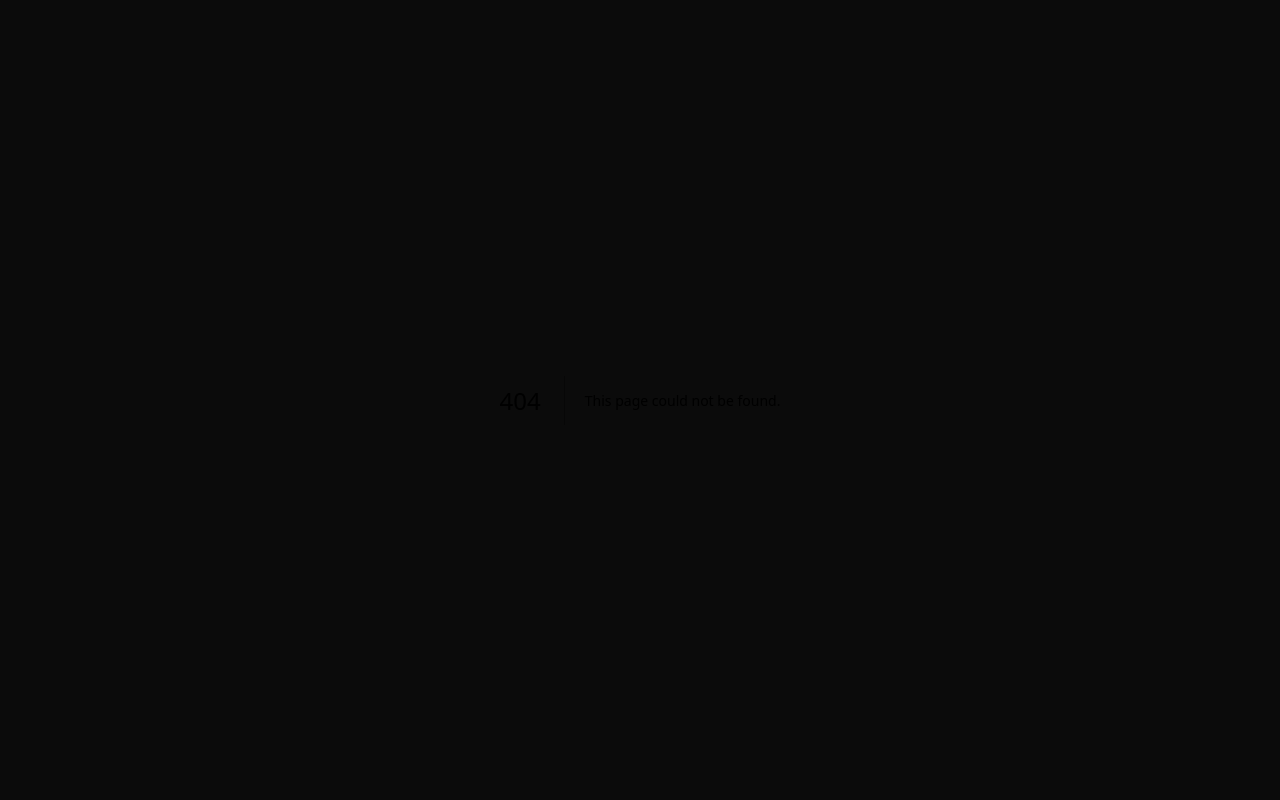
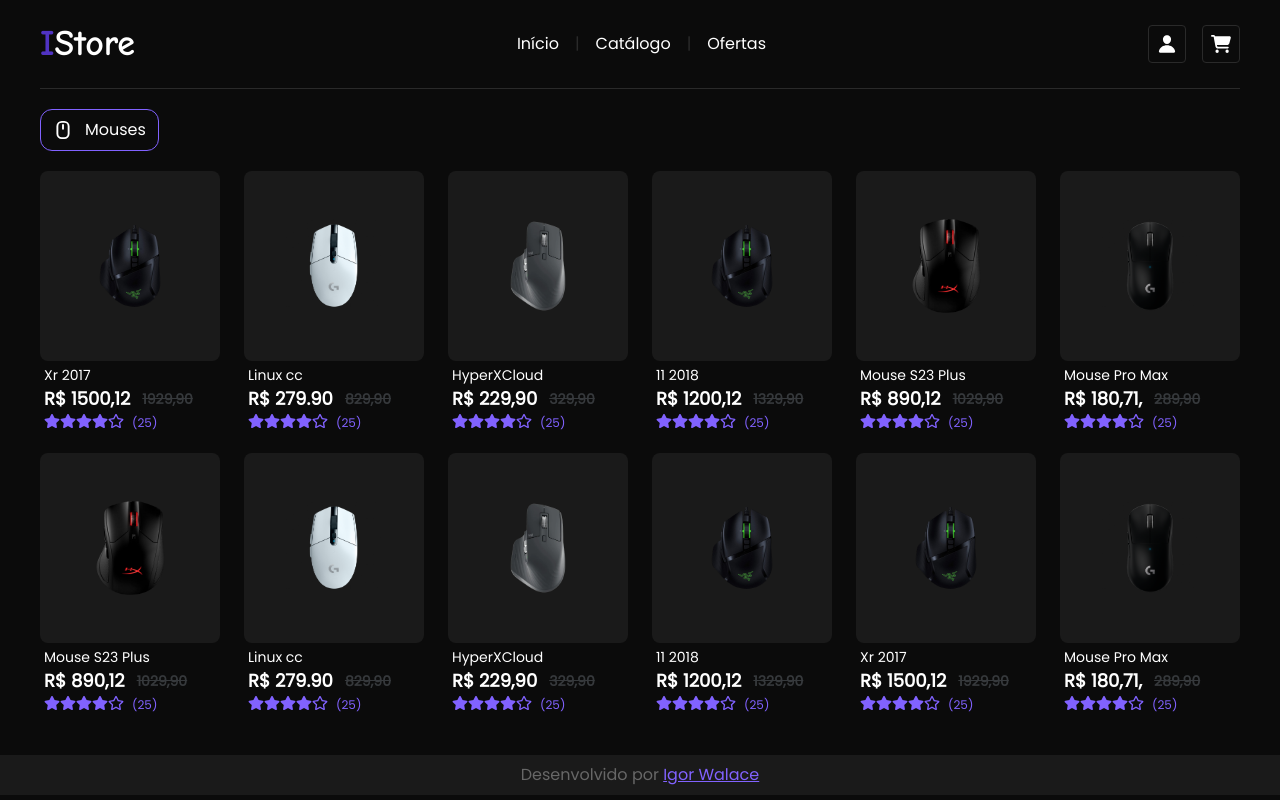
Before and after one commit to Igorwalace/I-Store, a Next.js app: page /pages/mouses in a window 1280 px wide. Before the commit this address had no page. Built offline with nearby package versions, Linux system fonts and the light colour scheme.

Commit message:
section mouse ready, single page of the mouse

```diff
--- /dev/null
+++ b/src/app/pages/Componentes_Global_Mouse/infoMouses.tsx
@@ -0,0 +1,57 @@
+//React
+import React from 'react'
+import Image from 'next/image'
+
+//Pages
+import { Products } from '../produtos/ArrayProducts'
+
+//React icons
+import { FaRegStar, FaStar } from 'react-icons/fa'
+
+
+const InfoMouses = () => {
+    return (
+        <>
+            <div className='flex justify-between items-center gap-4 overflow-x-auto scrollbar-hide my-5' >
+                {Products
+                    .filter(Products => Products.type === "Mouse")
+                    .slice(0, 6)
+                    .sort((a, b) => Math.random() - 0.5)
+                    .map((info) => (
+                        <div key={info.id}>
+                            <div className='bg-[#1a1a1a] min-w-[156px] min-h-[170px] md:min-w-[180px] md:min-h-[190px] rounded-lg flex items-center justify-center hover:scale-95 duration-200 cursor-pointer' >
+                                <Image
+                                    className='w-[150px] h-[135px] md:w-[114px] md:h-[94px]'
+                                    src={info.img}
+                                    width={500}
+                                    height={500}
+                                    alt="Image Do Produto"
+                                />
+                            </div>
+                            <div className="text-white p-1">
+                                <div>
+                                    <h1 className='md:text-sm text-xs' >{info.title}</h1>
+                                </div>
+                                <div className='flex items-center gap-3' >
+                                    <h1 className='md:text-lg text-base font-bold flex flex-nowrap' >{info.price}</h1>
+                                    <h1 className="md:text-sm text-xs text-[#36393C] font-bold line-through flex">{info.oldPrice}</h1>
+                                </div>
+                                <div className="flex items-center text-[#8162FF] gap-2">
+                                    <div className='flex items-center' >
+                                        <FaStar />
+                                        <FaStar />
+                                        <FaStar />
+                                        <FaStar />
+                                        <FaRegStar />
+                                    </div>
+                                    <span className='text-xs relative top-[2px]' >(25)</span>
+                                </div>
+                            </div>
+                        </div>
+                    ))}
+            </div>
+        </>
+    )
+}
+
+export default InfoMouses
--- a/src/app/pages/catalogo/arrayProductsCatalogo.tsx
+++ b/src/app/pages/catalogo/arrayProductsCatalogo.tsx
@@ -2,31 +2,37 @@ export const ProductsCatalogo = [
     {
         id: 1,
         img: '/teclado_catalogo.png',
-        title: 'Teclados'
+        title: 'Teclados',
+        link: '/pages/keyBoard'
     },
     {
         id: 2,
         img: '/mouse_catalogo_1.png',
-        title: 'Mouses'
+        title: 'Mouses',
+        link: '/pages/mouses'
     },
     {
         id: 3,
         img: '/monitor_catalogo_1.png',
-        title: 'Monitores'
+        title: 'Monitores',
+        link: '/keyBoard'
     },
     {
         id: 4,
         img: '/caixa_catalogo_1.png',
-        title: 'Caixas de Som'
+        title: 'Caixas de Som',
+        link: '/keyBoard'
     },
     {
         id: 5,
         img: '/mouse_pad_catalogo_1.png',
-        title: 'Mouse Pads'
+        title: 'Mouse Pads',
+        link: '/keyBoard'
     },
     {
         id: 6,
         img: '/phone_banner.png',
-        title: 'Fones'
+        title: 'Fones',
+        link: '/keyBoard'
     },
 ]
--- a/src/app/pages/catalogo/page.tsx
+++ b/src/app/pages/catalogo/page.tsx
@@ -4,6 +4,7 @@ import Footer from '../footer/footer'
 import Image from 'next/image'
 import { GrCatalogOption } from 'react-icons/gr'
 import { ProductsCatalogo } from './arrayProductsCatalogo'
+import Link from 'next/link'
 
 const PageCatalogo = () => {
   return (
@@ -25,7 +26,7 @@ const PageCatalogo = () => {
               .sort((a, b)=> Math.random() - 0.5)
               .map((info: any) => (
                 <div key={info.id} className='hover:scale-105 duration-200 cursor-pointer'>
-                  <div className='bg-[#5033C3] flex items-center justify-center md:min-w-[356px] md:min-h-[175px] h-[150px] w-[160px] rounded-t-lg'>
+                  <Link href={info.link} className='bg-[#5033C3] flex items-center justify-center md:min-w-[356px] md:min-h-[175px] h-[150px] w-[160px] rounded-t-lg'>
                     <Image
                       className='w-[120px] h-[73px] md:w-[175px] md:h-[89px]'
                       src={info.img}
@@ -33,7 +34,7 @@ const PageCatalogo = () => {
                       height={500}
                       alt="cart"
                     />
-                  </div>
+                  </Link>
                   <h1 className='bg-[#2A2A2A] w-full rounded-b-md p-2 text-center md:text-lg font-bold' >{info.title}</h1>
                 </div>
               ))}
--- a/src/app/pages/home/bannersMain.tsx
+++ b/src/app/pages/home/bannersMain.tsx
@@ -1,12 +1,16 @@
+//React
 import React from 'react'
 import Image from 'next/image'
+import Link from 'next/link'
+
+//Imports Pages
 import InfoBannerMobile from './Componentes_Home/infoBannerMobile'
 
 const BannersMain = () => {
     return (
         <>
             <main className='my-5 flex gap-6 justify-around items-center overflow-x-auto scrollbar-hide' >
-                <div className="md:min-w-[600px] md:min-h-[215px] h-[150px] w-full bg-[#36393C] rounded-xl flex items-center justify-center hover:scale-[1.01] duration-200 cursor-pointer">
+                <Link href='/pages/mouses' className="md:min-w-[600px] md:min-h-[215px] h-[150px] w-full bg-[#36393C] rounded-xl flex items-center justify-center hover:scale-[1.01] duration-200 cursor-pointer">
                     <div className="flex items-center justify-center md:space-x-9 space-x-3">
 
                         <div className='text-white' >
@@ -27,7 +31,7 @@ const BannersMain = () => {
                             />
                         </div>
                     </div>
-                </div>
+                </Link>
                 <div className="md:min-w-[600px] md:min-h-[215px] h-[150px] w-full bg-[#36393C] rounded-xl hidden md:flex items-center justify-center hover:scale-[1.01] duration-200 cursor-pointer">
                     <InfoBannerMobile />
                 </div>
--- a/src/app/pages/home/mouses.tsx
+++ b/src/app/pages/home/mouses.tsx
@@ -1,58 +1,20 @@
 //React
 import React from 'react'
-import Image from 'next/image'
 
 //Pages
+import InfoMouses from '../Componentes_Global_Mouse/infoMouses'
 
 //React icons
-import { FaRegStar, FaStar } from 'react-icons/fa'
-import { Products } from '../produtos/ArrayProducts'
+import { PiMouseSimpleBold } from 'react-icons/pi'
 
 const Mouses = () => {
     return (
         <>
             <main className='my-5' >
                 <div className='mb-2' >
-                    <h1 className='text-[#ffff] md:text-lg text-base font-bold'>MOUSES</h1>
+                    <h1 className='text-[#ffff] md:text-lg text-base font-bold flex items-center gap-3'><PiMouseSimpleBold  size={20} />MOUSES</h1>
                 </div>
-                <div className='flex justify-between items-center gap-4 overflow-x-auto scrollbar-hide' >
-                    {Products
-                        .filter(Products => Products.type === "Mouse")
-                        .slice(0, 6)
-                        .sort((a, b) => Math.random() - 0.5)
-                        .map((info) => (
-                            <div key={info.id}>
-                                <div className='bg-[#1a1a1a] min-w-[156px] min-h-[170px] md:min-w-[180px] md:min-h-[190px] rounded-lg flex items-center justify-center hover:scale-95 duration-200 cursor-pointer' >
-                                    <Image
-                                        className='w-[150px] h-[135px] md:w-[114px] md:h-[94px]'
-                                        src={info.img}
-                                        width={500}
-                                        height={500}
-                                        alt="Image Do Produto"
-                                    />
-                                </div>
-                                <div className="text-white p-1">
-                                    <div>
-                                        <h1 className='md:text-sm text-xs' >{info.title}</h1>
-                                    </div>
-                                    <div className='flex items-center gap-3' >
-                                        <h1 className='md:text-lg text-base font-bold flex flex-nowrap' >{info.price}</h1>
-                                        <h1 className="md:text-sm text-xs text-[#36393C] font-bold line-through flex">{info.oldPrice}</h1>
-                                    </div>
-                                    <div className="flex items-center text-[#8162FF] gap-2">
-                                        <div className='flex items-center' >
-                                            <FaStar />
-                                            <FaStar />
-                                            <FaStar />
-                                            <FaStar />
-                                            <FaRegStar />
-                                        </div>
-                                        <span className='text-xs relative top-[2px]' >(25)</span>
-                                    </div>
-                                </div>
-                            </div>
-                        ))}
-                </div>
+               <InfoMouses />
             </main>
         </>
     )
--- a/src/app/pages/home/ofertas.tsx
+++ b/src/app/pages/home/ofertas.tsx
@@ -3,17 +3,18 @@ import React from 'react'
 import Image from 'next/image'
 
 //Pages
+import { Products } from '../produtos/ArrayProducts'
 
 //React icons
 import { FaRegStar, FaStar } from 'react-icons/fa'
-import { Products } from '../produtos/ArrayProducts'
+import { RiStoreLine } from 'react-icons/ri'
 
 const Ofertas = () => {
     return (
         <>
             <main className='my-5' >
                 <div className='mb-2' >
-                    <h1 className='text-[#ffff] md:text-lg text-base font-bold'>OFERTAS</h1>
+                <h1 className='text-[#ffff] md:text-lg text-base font-bold flex items-center gap-3'><RiStoreLine  size={20} />OFERTAS</h1>
                 </div>
                 <div className='flex justify-between items-center gap-4 overflow-x-auto scrollbar-hide' >
                     {Products
--- a/src/app/pages/home/teclados.tsx
+++ b/src/app/pages/home/teclados.tsx
@@ -7,13 +7,14 @@ import Image from 'next/image'
 //React icons
 import { FaRegStar, FaStar } from 'react-icons/fa'
 import { Products } from '../produtos/ArrayProducts'
+import { CiKeyboard } from 'react-icons/ci'
 
 const Teclados = () => {
     return (
         <>
             <main className='my-5' >
                 <div className='mb-2' >
-                    <h1 className='text-[#ffff] md:text-lg text-base font-bold'>TECLADOS</h1>
+                    <h1 className='text-[#ffff] md:text-lg text-base font-bold flex items-center gap-3'><CiKeyboard size={20} />TECLADOS</h1>
                 </div>
                 <div className='flex justify-between items-center gap-4 overflow-x-auto scrollbar-hide' >
                     {Products.filter(Products => Products.type === "KeyBoard")
--- /dev/null
+++ b/src/app/pages/mouses/page.tsx
@@ -0,0 +1,37 @@
+import React from 'react'
+
+//Imports Pages
+import Header from '../header/header'
+
+//React Icons
+import { PiMouseSimpleBold } from 'react-icons/pi'
+import { FaRegStar, FaStar } from 'react-icons/fa'
+import Image from 'next/image'
+import { Products } from '../produtos/ArrayProducts'
+import Footer from '../footer/footer'
+import InfoMouses from '../Componentes_Global_Mouse/infoMouses'
+
+const Page = () => {
+    return (
+        <>
+            <main className='px-5 md:px-10'>
+                <Header />
+                <main className='my-5 text-[#ffff]' >
+                    <div className='border-[1px] border-[#8162FF] p-2 px-3 rounded-xl inline-block' >
+                        <h1 className='flex items-center gap-3' >
+                            <span><PiMouseSimpleBold size={20} /></span>
+                            Mouses
+                        </h1>
+                    </div>
+                    <InfoMouses />
+                    <InfoMouses />
+                </main>
+            </main>
+            <div className='mt-10' >
+                <Footer />
+            </div>
+        </>
+    )
+}
+
+export default Page
```
